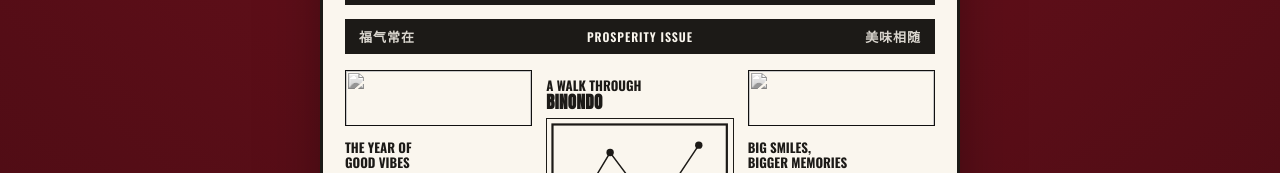
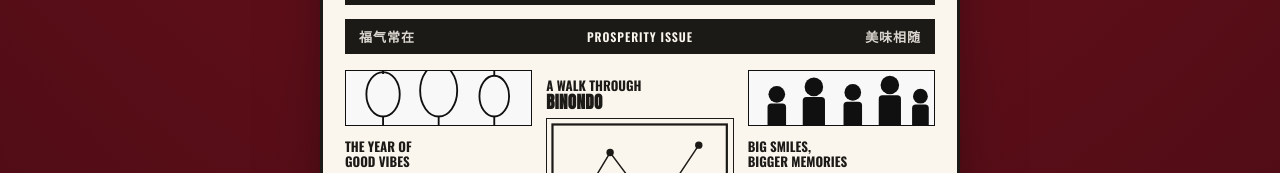
Before and after one commit to CelestialPendulum/binondo, a plain HTML site: page index.html in a window 1280 px wide. Shown: the part 1141-1314 px from the top of the page. Drawn offline with nearby package versions, Linux system fonts and the light colour scheme; a web font is replaced by a local one.

Commit message:
Replace images with SVG illustrations in index.html

```diff
--- a/index.html
+++ b/index.html
@@ -89,7 +89,20 @@
 
     <div class="columns">
       <article class="col">
-        <img class="col-thumb" src="assets/thumb-lanterns.svg" alt="">
+        <svg class="col-thumb" viewBox="0 0 200 100" preserveAspectRatio="xMidYMid slice" xmlns="http://www.w3.org/2000/svg" role="img" aria-label="Lanterns illustration">
+          <rect width="200" height="100" fill="#f2ede0"/>
+          <g fill="none" stroke="#1c1a17" stroke-width="2">
+            <line x1="40" y1="10" x2="40" y2="24"/>
+            <ellipse cx="40" cy="46" rx="18" ry="24"/>
+            <line x1="40" y1="70" x2="40" y2="84"/>
+            <line x1="100" y1="4" x2="100" y2="18"/>
+            <ellipse cx="100" cy="42" rx="20" ry="28"/>
+            <line x1="100" y1="70" x2="100" y2="90"/>
+            <line x1="160" y1="14" x2="160" y2="26"/>
+            <ellipse cx="160" cy="48" rx="16" ry="22"/>
+            <line x1="160" y1="70" x2="160" y2="82"/>
+          </g>
+        </svg>
         <h3>THE YEAR OF<br>GOOD VIBES</h3>
         <p>This booth turns an ordinary afternoon into tomorrow's headline. Strike a pose, pick a filter, and let the front page do the bragging for you.</p>
       </article>
@@ -108,7 +121,21 @@
         <p class="cjk-small">玩得开心，吃得开心！<br>ENJOY YOUR FOOD TRIP!</p>
       </article>
       <article class="col">
-        <img class="col-thumb" src="assets/thumb-crowd.svg" alt="">
+        <svg class="col-thumb" viewBox="0 0 200 100" preserveAspectRatio="xMidYMid slice" xmlns="http://www.w3.org/2000/svg" role="img" aria-label="Crowd illustration">
+          <rect width="200" height="100" fill="#f2ede0"/>
+          <g fill="#1c1a17">
+            <circle cx="30" cy="46" r="9"/>
+            <rect x="20" y="56" width="20" height="34" rx="4"/>
+            <circle cx="70" cy="38" r="10"/>
+            <rect x="58" y="49" width="24" height="41" rx="4"/>
+            <circle cx="112" cy="44" r="9"/>
+            <rect x="102" y="54" width="20" height="36" rx="4"/>
+            <circle cx="152" cy="36" r="10"/>
+            <rect x="140" y="47" width="24" height="43" rx="4"/>
+            <circle cx="185" cy="48" r="8"/>
+            <rect x="176" y="57" width="18" height="33" rx="4"/>
+          </g>
+        </svg>
         <h3>BIG SMILES,<br>BIGGER MEMORIES</h3>
         <p>Word spreads fast about a good photo spot. Every strip that comes out of this booth is proof you were exactly where the fun was happening.</p>
       </article>
```
